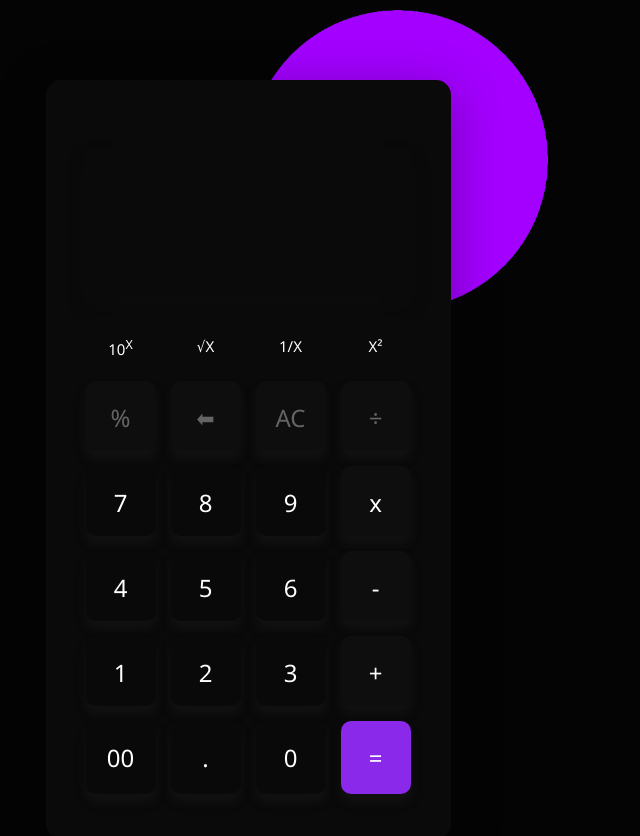
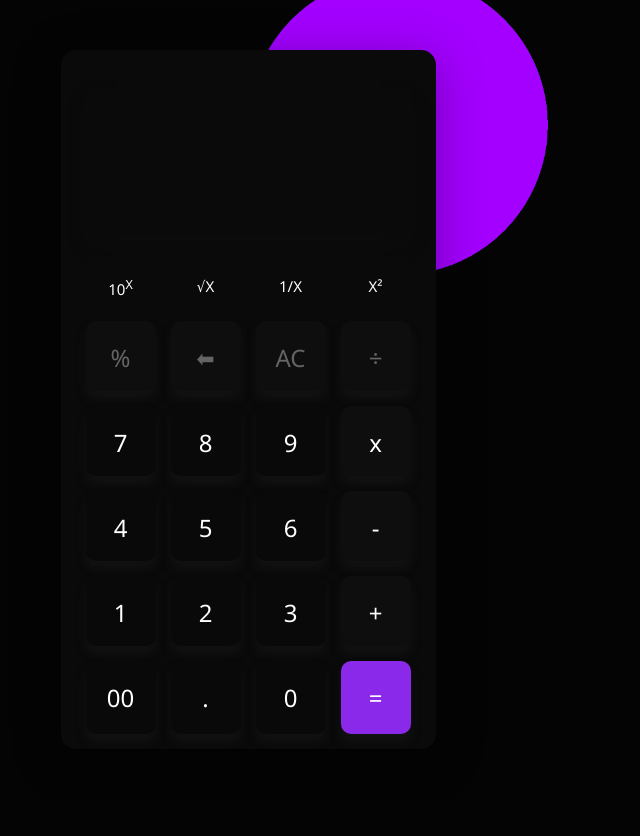
Before and after one commit to Diptech-hub/Circle27__Calculator, a website built with Parcel: page index.html in a window 1280 px wide. Shown: the whole page, without its empty margins (392-1032 px from the left). After the commit the page ends 800 px from the top, so only its background shows below. Built offline with nearby package versions, Linux system fonts and the light colour scheme.

Commit message:
Remodified

```diff
--- a/Styles/index.css
+++ b/Styles/index.css
@@ -7,7 +7,7 @@
     justify-content: center;
     align-items: center;
     display: flex;
-    margin-top: 80px;
+    margin-top: 50px;
   }
 
   .container {
@@ -15,7 +15,7 @@
     display: flex;
     flex-direction: column;
     max-width: 400px;
-    padding: 45px 40px;
+    padding: 15px 25px;
     user-select: none;
     border-radius: 15px;
     z-index: 999;
@@ -27,7 +27,7 @@
     width: 300px;
     height: 300px;
     margin-left: 300px;
-    margin-top: -600px;
+    margin-top: -550px;
   }
   #display-area {
     width: 100%;
```
